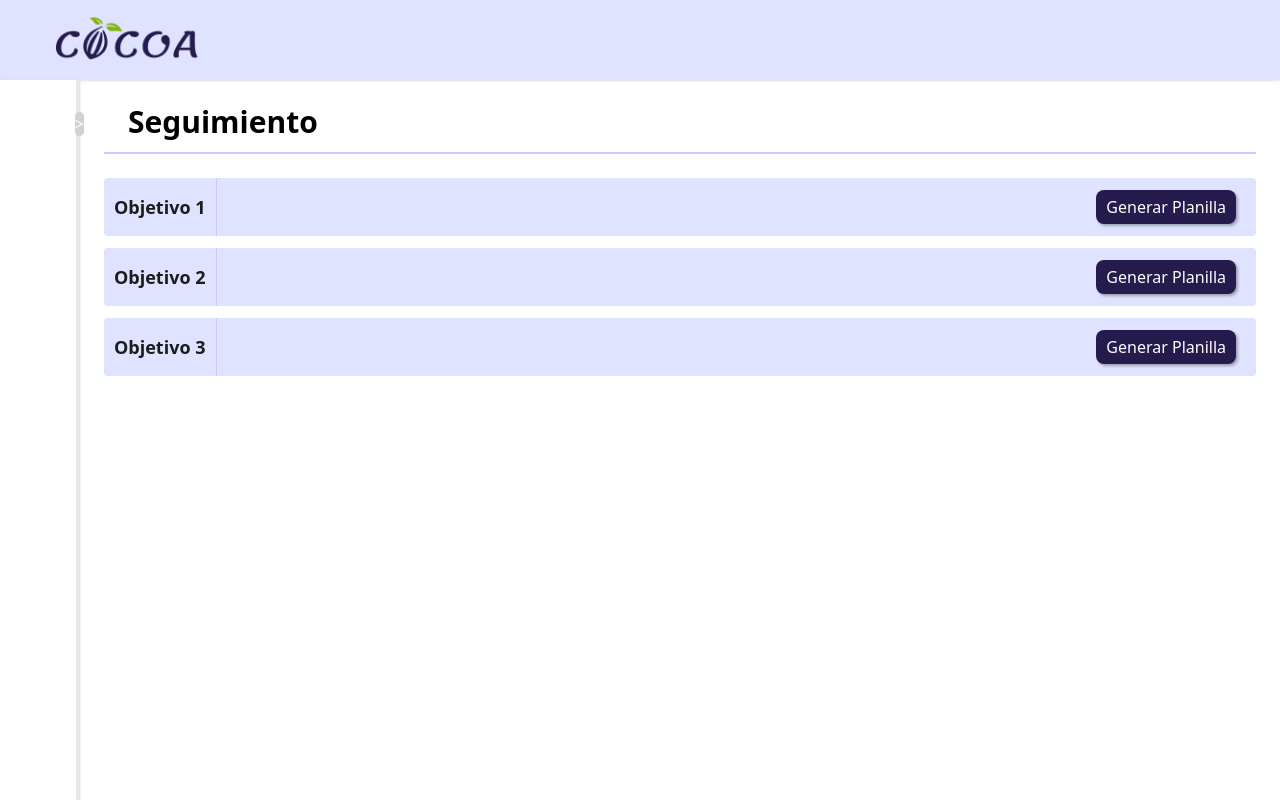
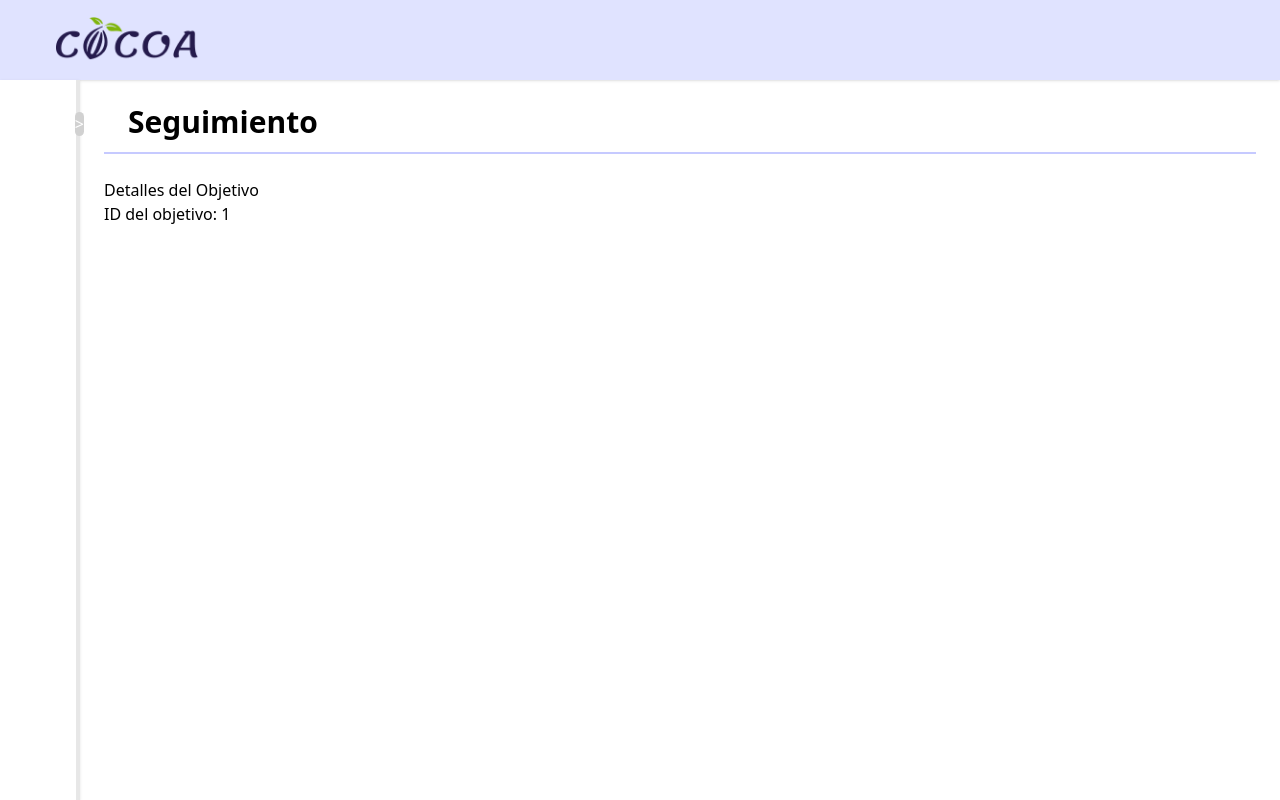
Before and after one commit to GyroElSurfista/frontend-evaluacion-de-proyectos, a React (Vite) app: page /seguimiento/objetivo/1 in a window 1280 px wide. Built offline with nearby package versions, Linux system fonts and the light colour scheme.

Commit message:
Add outlet in SeguimientoPage to see a tracking sheet

```diff
--- a/src/pages/SeguimientoPage/SeguimientoPage.tsx
+++ b/src/pages/SeguimientoPage/SeguimientoPage.tsx
@@ -1,6 +1,6 @@
 import { Snackbar, SnackbarCloseReason, SnackbarContent } from '@mui/material'
 import { useState } from 'react'
-import { Link } from 'react-router-dom'
+import { Link, Outlet, useLocation } from 'react-router-dom'
 
 interface Objetivo {
   id: number
@@ -16,6 +16,8 @@ const SeguimientoPage = () => {
     { id: 2, nombre: 'Objetivo 2', planillaGenerada: false, planillaUrl: null },
     { id: 3, nombre: 'Objetivo 3', planillaGenerada: false, planillaUrl: null },
   ])
+
+  const location = useLocation()
 
   const [openSnackbar, setOpenSnackbar] = useState(false)
   const [snackbarMessage, setSnackbarMessage] = useState('')
@@ -43,7 +45,8 @@ const SeguimientoPage = () => {
     <div>
       <h2 className="text-black text-3xl font-semibold pl-6">Seguimiento</h2>
       <hr className="border-[1.5px] border-[#c6caff] mt-3 mb-6" />
-
+      {location.pathname === '/seguimiento' ? (
+        <>
           {objetivos.map((objetivo) => (
             <div key={objetivo.id} className="w-full h-[58px] pr-2.5 mb-3 bg-[#e0e3ff] rounded justify-between items-center inline-flex">
               <div className="px-2.5 py-[15px] border-r border-[#c6caff] justify-center items-center gap-2.5 flex">
@@ -55,7 +58,7 @@ const SeguimientoPage = () => {
                     Generar Planilla
                   </button>
                 ) : (
-              <Link to={objetivo.planillaUrl || '#'} className="button-primary">
+                  <Link to={`/seguimiento/objetivo/${objetivo.id}`} className="button-primary">
                     Ver Planilla
                   </Link>
                 )}
@@ -85,6 +88,10 @@ const SeguimientoPage = () => {
               message={snackbarMessage}
             />
           </Snackbar>
+        </>
+      ) : (
+        <Outlet />
+      )}
     </div>
   )
 }
--- a/src/pages/SeguimientoPage/TrackingSheet/TrackingSheet.tsx
+++ b/src/pages/SeguimientoPage/TrackingSheet/TrackingSheet.tsx
@@ -1,5 +1,13 @@
+import { useParams } from "react-router-dom";
+
 const TrackingSheet = () => {
-  return <div>TrackingSheet</div>
-}
+  const { idObjetivo } = useParams();
+
+  return (
+    <div>
+      <h1>Detalles del Objetivo</h1>
+      <p>ID del objetivo: {idObjetivo}</p>
+    </div>
+  );}
 
 export default TrackingSheet
```
Lines whose indentation alone changed are shown as unchanged.
